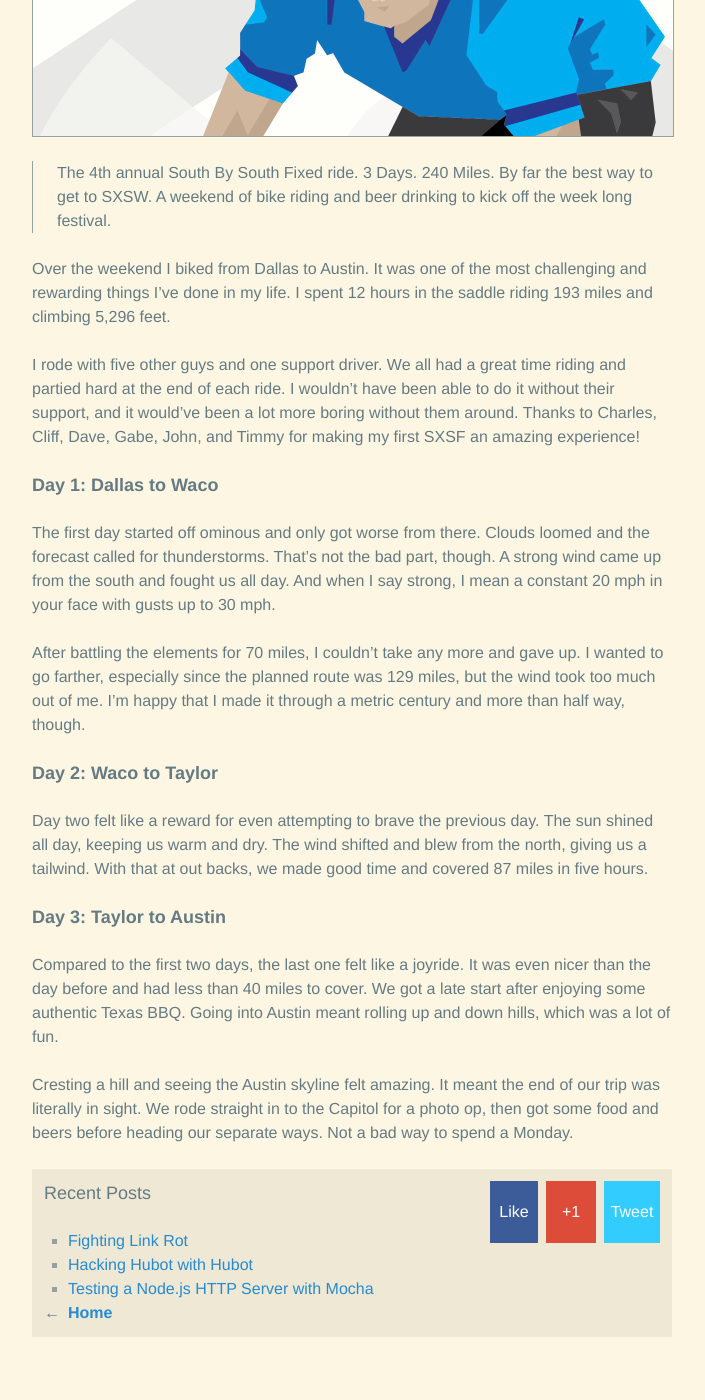
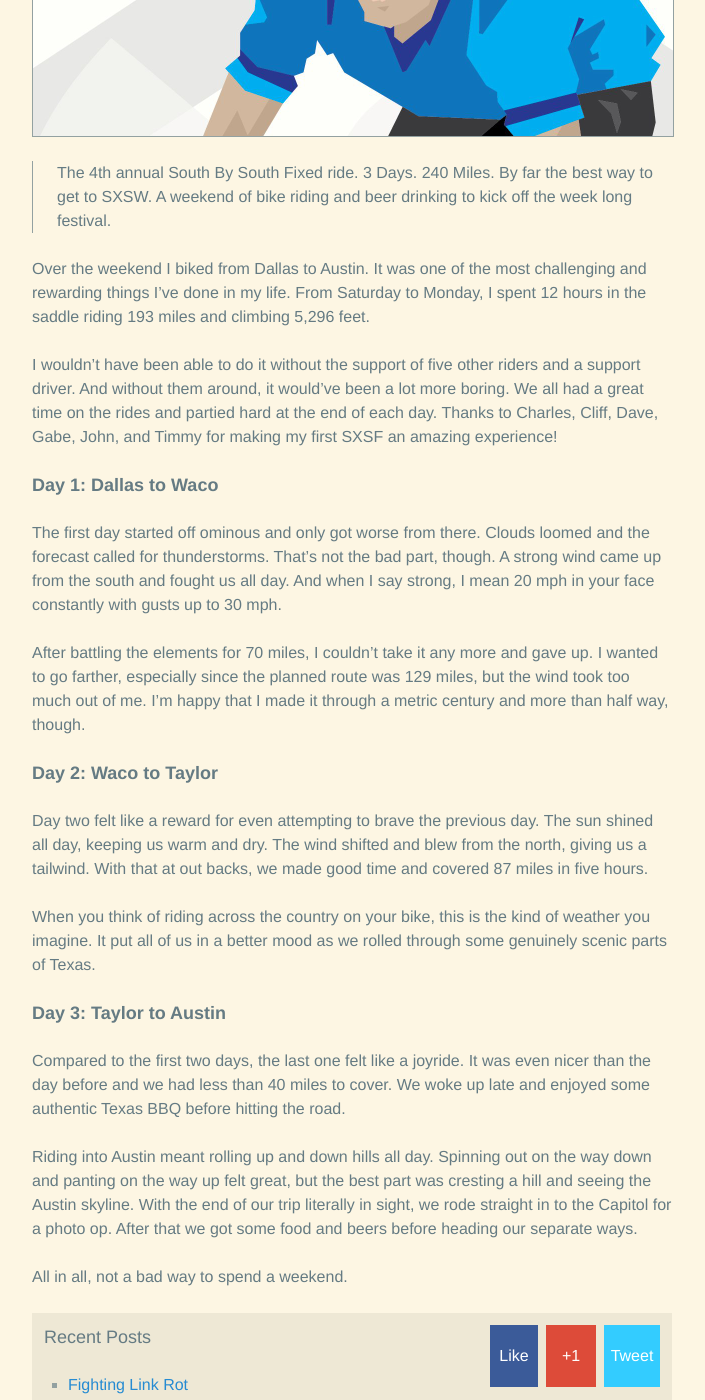
Before and after one commit to tfausak/tfausak.github.io, a Jekyll site: the page built from _posts/2013-03-12-south-by-south-fixed.md, in a window 1280 px wide and 1400 px high, scrolled down 277 px. Shown: the whole window, without its empty margins (288-993 px from the left). Built offline with Jekyll 4.4.1, drawn with Linux system fonts in a browser that asks for light colours.

Commit message:
Proof read SXSF post.

```diff
--- a/_posts/2013-03-12-south-by-south-fixed.md
+++ b/_posts/2013-03-12-south-by-south-fixed.md
@@ -10,29 +10,29 @@ title: South By South Fixed
 > drinking to kick off the week long festival.
 
 Over the weekend I biked from Dallas to Austin. It was one of the
-most challenging and rewarding things I've done in my life. I spent
-12 hours in the saddle riding 193 miles and climbing 5,296 feet.
+most challenging and rewarding things I've done in my life. From
+Saturday to Monday, I spent 12 hours in the saddle riding 193 miles
+and climbing 5,296 feet.
 
-I rode with five other guys and one support driver. We all had a
-great time riding and partied hard at the end of each ride. I
-wouldn't have been able to do it without their support, and it
-would've been a lot more boring without them around. Thanks to
-Charles, Cliff, Dave, Gabe, John, and Timmy for making my first
-SXSF an amazing experience!
+I wouldn't have been able to do it without the support of five other
+riders and a support driver. And without them around, it would've
+been a lot more boring. We all had a great time on the rides and
+partied hard at the end of each day. Thanks to Charles, Cliff, Dave,
+Gabe, John, and Timmy for making my first SXSF an amazing experience!
 
 ## Day 1: Dallas to Waco
 
 The first day started off ominous and only got worse from there.
 Clouds loomed and the forecast called for thunderstorms. That's not
 the bad part, though. A strong wind came up from the south and
-fought us all day. And when I say strong, I mean a constant 20 mph
-in your face with gusts up to 30 mph.
+fought us all day. And when I say strong, I mean 20 mph in your
+face constantly with gusts up to 30 mph.
 
-After battling the elements for 70 miles, I couldn't take any more
-and gave up. I wanted to go farther, especially since the planned
-route was 129 miles, but the wind took too much out of me. I'm happy
-that I made it through a metric century and more than half way,
-though.
+After battling the elements for 70 miles, I couldn't take it any
+more and gave up. I wanted to go farther, especially since the
+planned route was 129 miles, but the wind took too much out of me.
+I'm happy that I made it through a metric century and more than
+half way, though.
 
 ## Day 2: Waco to Taylor
 
@@ -41,18 +41,25 @@ day. The sun shined all day, keeping us warm and dry. The wind
 shifted and blew from the north, giving us a tailwind. With that
 at out backs, we made good time and covered 87 miles in five hours.
 
+When you think of riding across the country on your bike, this is
+the kind of weather you imagine. It put all of us in a better mood
+as we rolled through some genuinely scenic parts of Texas.
+
 ## Day 3: Taylor to Austin
 
 Compared to the first two days, the last one felt like a joyride.
-It was even nicer than the day before and had less than 40 miles
-to cover. We got a late start after enjoying some authentic Texas
-BBQ. Going into Austin meant rolling up and down hills, which was
-a lot of fun.
+It was even nicer than the day before and we had less than 40 miles
+to cover. We woke up late and enjoyed some authentic Texas BBQ
+before hitting the road.
 
-Cresting a hill and seeing the Austin skyline felt amazing. It meant
-the end of our trip was literally in sight. We rode straight in to
-the Capitol for a photo op, then got some food and beers before
-heading our separate ways. Not a bad way to spend a Monday.
+Riding into Austin meant rolling up and down hills all day. Spinning
+out on the way down and panting on the way up felt great, but the
+best part was cresting a hill and seeing the Austin skyline. With
+the end of our trip literally in sight, we rode straight in to the
+Capitol for a photo op. After that we got some food and beers before
+heading our separate ways.
+
+All in all, not a bad way to spend a weekend.
 
 [1]: /static/images/2013-03-12-south-by-south-fixed.jpg
 [2]: http://fixedtouring.com/south-by-south-fixed/
```
